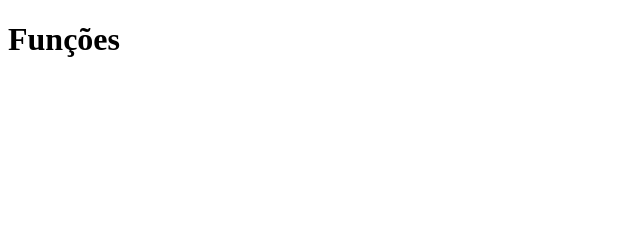
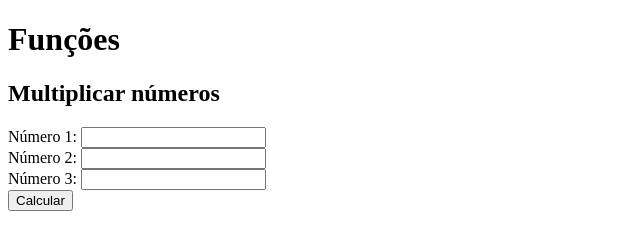
Before and after one commit to ingridramalho/Atividade-Fun-es, a plain HTML site: page index.html in a window 1280 px wide. Shown: the whole page, without its empty margins (0-640 px from the left). Drawn offline with Linux system fonts and the light colour scheme.

Commit message:
index.html finalizado

```diff
--- a/index.html
+++ b/index.html
@@ -11,9 +11,27 @@
 
     <section class="Multiplicar">
         <form action="">
+            <h2>Multiplicar números</h2>
 
+            <div class="input-box">
+                <label for="numero-1">Número 1:</label>
+                <input type="number" id="numero-1">
+            </div>
+
+            <div class="input-box">
+                <label for="numero-2">Número 2:</label>
+                <input type="number" id="numero-2">
+            </div>
+
+            <div class="input-box">
+                <label for="numero-3">Número 3:</label>
+                <input type="number" id="numero-3">
+            </div>
         </form>
 
+        <button>Calcular</button>
+
+        <p class="resultado"></p>
     </section>
 </body>
 </html>
```
